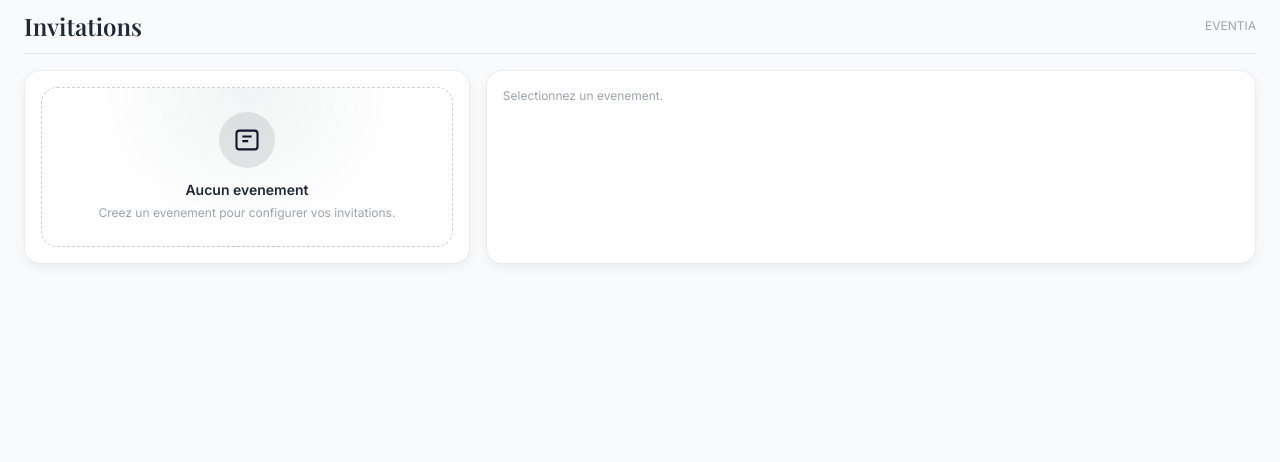
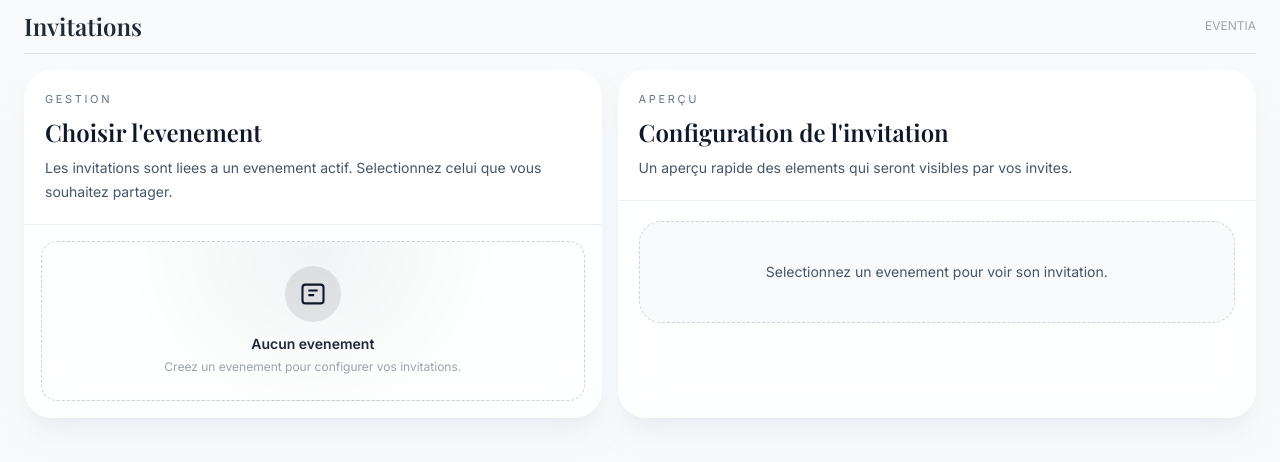
Before and after one commit to PlamediBokanga/eventia, a Next.js app in the folder frontend/: page /dashboard/invitations in a window 1280 px wide. Shown: the part 174-636 px from the top of the page. Built offline with nearby package versions, Linux system fonts and the light colour scheme; no server answers.

Commit message:
Polish dashboard invitations page

```diff
--- a/frontend/src/app/dashboard/invitations/page.tsx
+++ b/frontend/src/app/dashboard/invitations/page.tsx
@@ -1,15 +1,12 @@
 "use client";
 
-import { useEffect, useState } from "react";
+import { useEffect, useMemo, useState } from "react";
+import Link from "next/link";
 import { Header } from "@/components/layout/Header";
 import { EventPicker } from "@/components/layout/EventPicker";
 import { EmptyState } from "@/components/ui/EmptyState";
-import {
-  authFetch,
-  getSelectedEventId,
-  setSelectedEventId,
-  type EventItem
-} from "@/lib/dashboard";
+import { authFetch, getSelectedEventId, setSelectedEventId, type EventItem } from "@/lib/dashboard";
+import { normalizePublicUrl } from "@/lib/url";
 
 export default function DashboardInvitationsPage() {
   const [events, setEvents] = useState<EventItem[]>([]);
@@ -36,13 +33,37 @@ export default function DashboardInvitationsPage() {
     void init();
   }, []);
 
+  const coverImage = useMemo(() => normalizePublicUrl(selectedEvent?.coverImageUrl), [selectedEvent?.coverImageUrl]);
+  const logoImage = useMemo(() => normalizePublicUrl(selectedEvent?.logoUrl), [selectedEvent?.logoUrl]);
+  const dateLabel = selectedEvent?.dateTime
+    ? new Date(selectedEvent.dateTime).toLocaleString("fr-FR", {
+        weekday: "long",
+        day: "numeric",
+        month: "long",
+        year: "numeric",
+        hour: "2-digit",
+        minute: "2-digit"
+      })
+    : "";
+
   return (
     <main className="space-y-4">
       <Header title="Invitations" />
-      <div className="grid gap-4 lg:grid-cols-[1.1fr,1.9fr]">
-        <section className="card p-4">
+
+      <div className="grid gap-4 xl:grid-cols-[0.95fr,1.05fr]">
+        <section className="overflow-hidden rounded-[28px] border border-white/40 bg-white/85 shadow-xl shadow-slate-200/50 backdrop-blur-xl">
+          <div className="border-b border-slate-200/70 bg-white/70 px-5 py-5">
+            <p className="text-[11px] uppercase tracking-[0.24em] text-slate-500">Gestion</p>
+            <h2 className="mt-2 text-2xl font-semibold text-slate-900">Choisir l'evenement</h2>
+            <p className="mt-2 text-sm leading-6 text-slate-600">
+              Les invitations sont liees a un evenement actif. Selectionnez celui que vous souhaitez partager.
+            </p>
+          </div>
+          <div className="p-4">
             {loading ? (
-            <p className="text-small">Chargement...</p>
+              <div className="rounded-[22px] border border-dashed border-slate-300 bg-slate-50 px-4 py-10 text-center text-sm text-slate-600">
+                Chargement des evenements...
+              </div>
             ) : events.length === 0 ? (
               <EmptyState
                 title="Aucun evenement"
@@ -58,45 +79,95 @@ export default function DashboardInvitationsPage() {
                 }}
               />
             )}
+          </div>
         </section>
 
-        <section className="card p-4 space-y-3">
-          {!selectedEvent ? (
-            <p className="text-small">Selectionnez un evenement.</p>
-          ) : (
-            <>
-              <div className="space-y-1">
-                <h2 className="title-4">Configuration de l'invitation</h2>
-                <p className="text-body-muted">
-                  Modifiez le message, le theme et les visuels de l'invitation avant de la partager.
+        <section className="overflow-hidden rounded-[28px] border border-white/40 bg-white/85 shadow-xl shadow-slate-200/50 backdrop-blur-xl">
+          <div className="border-b border-slate-200/70 bg-white/70 px-5 py-5">
+            <p className="text-[11px] uppercase tracking-[0.24em] text-slate-500">Aperçu</p>
+            <h2 className="mt-2 text-2xl font-semibold text-slate-900">Configuration de l'invitation</h2>
+            <p className="mt-2 text-sm leading-6 text-slate-600">
+              Un aperçu rapide des elements qui seront visibles par vos invites.
             </p>
           </div>
-              <div className="rounded-xl border border-primary/10 bg-background/60 p-3 text-small space-y-2">
-                <div className="flex items-center justify-between">
-                  <span>Evenement</span>
-                  <span className="font-medium">{selectedEvent.name}</span>
-                </div>
-                <div className="flex items-center justify-between">
-                  <span>Mode</span>
-                  <span className="font-medium">{selectedEvent.seatingMode ?? "TABLE"}</span>
-                </div>
-                <div className="flex items-center justify-between">
-                  <span>Theme</span>
-                  <span className="font-medium">{selectedEvent.themePreset ?? "classic"}</span>
+
+          {!selectedEvent ? (
+            <div className="p-5">
+              <div className="rounded-[22px] border border-dashed border-slate-300 bg-slate-50 px-4 py-10 text-center text-sm text-slate-600">
+                Selectionnez un evenement pour voir son invitation.
               </div>
             </div>
-              <div className="flex flex-wrap gap-2">
-                <a href="/dashboard/events" className="btn-primary px-4 py-2 text-xs">
-                  Modifier l'invitation
-                </a>
-                <a href="/dashboard/guests" className="btn-ghost px-4 py-2 text-xs">
+          ) : (
+            <div className="p-5 space-y-5">
+              <div className="overflow-hidden rounded-[28px] border border-slate-200 bg-slate-950 text-white shadow-lg">
+                <div className="relative h-56 sm:h-64">
+                  {coverImage ? (
+                    <img src={coverImage} alt={`Couverture ${selectedEvent.name}`} className="h-full w-full object-cover" />
+                  ) : (
+                    <div className="flex h-full items-center justify-center bg-gradient-to-br from-slate-950 via-slate-800 to-slate-600">
+                      <div className="px-6 text-center">
+                        <p className="text-[11px] uppercase tracking-[0.35em] text-white/70">Invitation premium</p>
+                        <h3 className="mt-3 text-3xl font-semibold">{selectedEvent.name}</h3>
+                        <p className="mt-2 text-sm text-white/80">Aucune image de couverture configuree.</p>
+                      </div>
+                    </div>
+                  )}
+                  <div className="absolute inset-0 bg-gradient-to-t from-black/80 via-black/20 to-transparent" />
+                  <div className="absolute inset-x-0 bottom-0 p-5">
+                    <div className="max-w-2xl space-y-2">
+                      <p className="text-[11px] uppercase tracking-[0.32em] text-white/70">Invitation officielle</p>
+                      <h3 className="text-3xl font-semibold leading-tight">{selectedEvent.hostNames || selectedEvent.name}</h3>
+                      <p className="text-sm text-white/85">{dateLabel || "Date non definie"}</p>
+                    </div>
+                  </div>
+                  {logoImage ? (
+                    <div className="absolute left-4 top-4 rounded-full border border-white/15 bg-white/85 px-3 py-2 shadow-lg shadow-black/20 backdrop-blur-md">
+                      <img src={logoImage} alt="Logo evenement" className="h-8 w-auto max-w-[150px] object-contain" />
+                    </div>
+                  ) : null}
+                </div>
+              </div>
+
+              <div className="grid gap-3 sm:grid-cols-3">
+                <div className="rounded-[22px] border border-slate-200 bg-white px-4 py-4 shadow-sm">
+                  <p className="text-[11px] uppercase tracking-[0.2em] text-slate-500">Mode</p>
+                  <p className="mt-2 text-sm font-semibold text-slate-900">{selectedEvent.seatingMode ?? "TABLE"}</p>
+                </div>
+                <div className="rounded-[22px] border border-slate-200 bg-white px-4 py-4 shadow-sm">
+                  <p className="text-[11px] uppercase tracking-[0.2em] text-slate-500">Theme</p>
+                  <p className="mt-2 text-sm font-semibold text-slate-900">{selectedEvent.themePreset ?? "classic"}</p>
+                </div>
+                <div className="rounded-[22px] border border-slate-200 bg-white px-4 py-4 shadow-sm">
+                  <p className="text-[11px] uppercase tracking-[0.2em] text-slate-500">Lieu</p>
+                  <p className="mt-2 text-sm font-semibold text-slate-900">{selectedEvent.location}</p>
+                </div>
+              </div>
+
+              <div className="rounded-[24px] border border-slate-200 bg-slate-50/90 p-4">
+                <p className="text-[11px] uppercase tracking-[0.24em] text-slate-500">Actions rapides</p>
+                <div className="mt-4 flex flex-col gap-3 sm:flex-row">
+                  <Link
+                    href="/dashboard/events"
+                    className="rounded-2xl bg-slate-950 px-4 py-3 text-center text-sm font-semibold text-white transition hover:-translate-y-0.5 hover:shadow-lg"
+                  >
+                    Editer l'invitation
+                  </Link>
+                  <Link
+                    href="/dashboard/guests"
+                    className="rounded-2xl border border-slate-200 bg-white px-4 py-3 text-center text-sm font-semibold text-slate-900 transition hover:-translate-y-0.5 hover:shadow-md"
+                  >
                     Partager aux invites
-                </a>
+                  </Link>
                 </div>
-              <p className="text-small">
-                Astuce: le partage individuel des liens se fait dans l'onglet Invites.
+              </div>
+
+              <div className="rounded-[24px] border border-slate-200 bg-white px-4 py-4 shadow-sm">
+                <p className="text-[11px] uppercase tracking-[0.24em] text-slate-500">Conseil</p>
+                <p className="mt-2 text-sm leading-6 text-slate-600">
+                  Le partage individuel des liens se fait dans l'onglet Invites. Depuis cette page, vous gardez une vue d'ensemble et un acces rapide a l'edition.
                 </p>
-            </>
+              </div>
+            </div>
           )}
         </section>
       </div>
```
Lines whose indentation alone changed are shown as unchanged.
